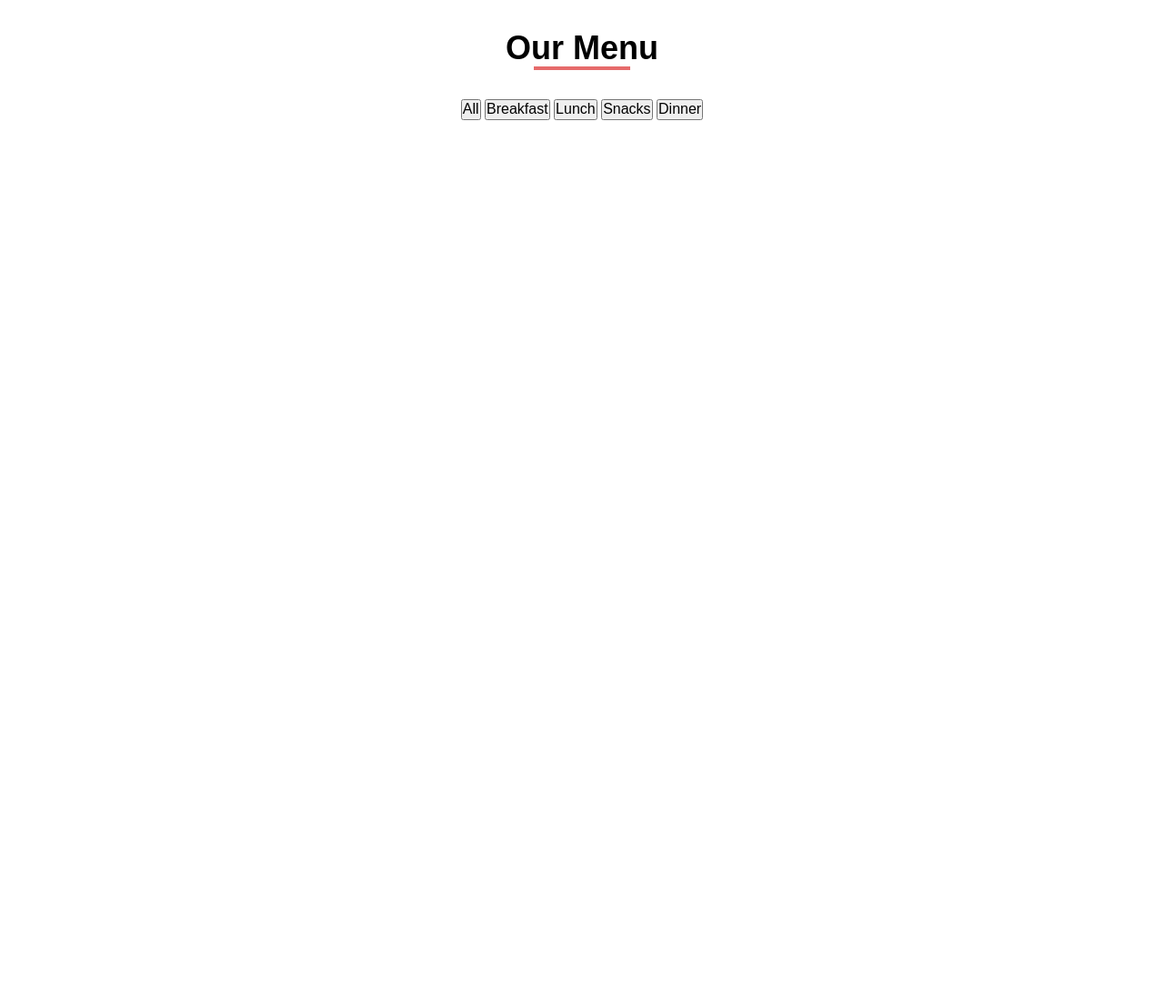
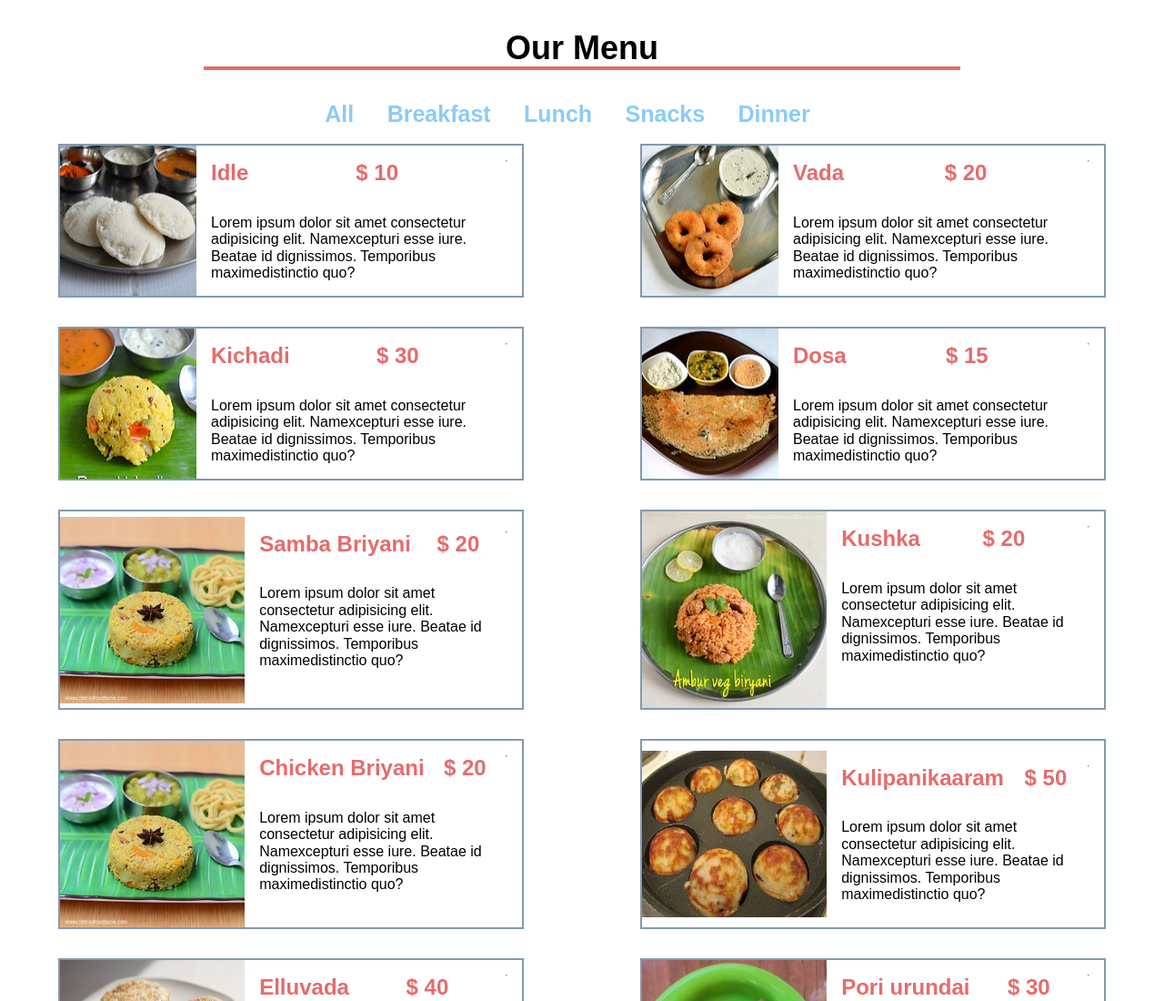
Before and after one commit to SathishSAKA26/restaurant-menu, a plain HTML site: page index.html in a window 1280 px wide. Shown: the top 1100 px of the page at 91% size. Before the commit the page ends 800 px from the top, so only its background shows below. Drawn offline with Linux system fonts and the light colour scheme; a web font is replaced by a local one.

Commit message:
one error

```diff
--- a/index.html
+++ b/index.html
@@ -35,11 +35,38 @@
       </div>
       <!-- filter button -->
       <div class="filter-btn">
-        <button>All</button>
-        <button>Breakfast</button>
-        <button>Lunch</button>
-        <button>Snacks</button>
-        <button>Dinner</button>
+        <button class="filter-btn" type="button" data-id="All">All</button>
+        <button class="filter-btn" type="button" data-id="Breakfast">
+          Breakfast
+        </button>
+        <button class="filter-btn" type="button" data-id="Lunch">Lunch</button>
+        <button class="filter-btn" type="button" data-id="Snacks">
+          Snacks
+        </button>
+        <button class="filter-btn" type="button" data-id="Dinner">
+          Dinner
+        </button>
+      </div>
+      <!-- All item  -->
+      <div class="all-item">
+        <article class="items">
+          <div class="img-container">
+            <img src="./images/breckfast-1.jpg" alt="image" class="image" />
+
+            <div class="item-info">
+              <div class="title-price">
+                <h4>Idle</h4>
+                <h4>$10.00</h4>
+                <hr />
+              </div>
+              <div class="info">
+                Lorem ipsum dolor, sit amet consectetur adipisicing elit. Nam ad
+                excepturi esse iure. Beatae, id dignissimos. Temporibus maxime
+                distinctio quo?
+              </div>
+            </div>
+          </div>
+        </article>
       </div>
     </section>
 
--- a/scripts/script.js
+++ b/scripts/script.js
@@ -0,0 +1,165 @@
+// item
+const menu = [
+  {
+    id: 1,
+    title: "Idle",
+    price: 10.0,
+    category: "breakfast",
+    image: "./images/breckfast-1.jpg",
+    desc: " Lorem ipsum dolor sit amet consectetur adipisicing elit. Namexcepturi esse iure. Beatae id dignissimos. Temporibus maximedistinctio quo?",
+  },
+  {
+    id: 2,
+    title: "Vada",
+    price: 20.0,
+    category: "breakfast",
+    image: "./images/breckfast-2.jpg",
+    desc: " Lorem ipsum dolor sit amet consectetur adipisicing elit. Namexcepturi esse iure. Beatae id dignissimos. Temporibus maximedistinctio quo?",
+  },
+  {
+    id: 3,
+    title: "Kichadi",
+    price: 30.0,
+    category: "breakfast",
+    image: "./images/breckfast-3.jpg",
+    desc: " Lorem ipsum dolor sit amet consectetur adipisicing elit. Namexcepturi esse iure. Beatae id dignissimos. Temporibus maximedistinctio quo?",
+  },
+  {
+    id: 4,
+    title: "Dosa",
+    price: 15.0,
+    category: "breakfast",
+    image: "./images/breckfast-4.jpg",
+    desc: " Lorem ipsum dolor sit amet consectetur adipisicing elit. Namexcepturi esse iure. Beatae id dignissimos. Temporibus maximedistinctio quo?",
+  },
+  {
+    id: 5,
+    title: "Samba Briyani",
+    price: 20.0,
+    category: "lunch",
+    image: "./images/lunchi-1.jpg",
+    desc: " Lorem ipsum dolor sit amet consectetur adipisicing elit. Namexcepturi esse iure. Beatae id dignissimos. Temporibus maximedistinctio quo?",
+  },
+  {
+    id: 6,
+    title: "Kushka",
+    price: 20.0,
+    category: "lunch",
+    image: "./images/lunchi-2.jpg",
+    desc: " Lorem ipsum dolor sit amet consectetur adipisicing elit. Namexcepturi esse iure. Beatae id dignissimos. Temporibus maximedistinctio quo?",
+  },
+  {
+    id: 7,
+    title: "Chicken Briyani",
+    price: 20.0,
+    category: "lunch",
+    image: "./images/lunchi-1.jpg",
+    desc: " Lorem ipsum dolor sit amet consectetur adipisicing elit. Namexcepturi esse iure. Beatae id dignissimos. Temporibus maximedistinctio quo?",
+  },
+  {
+    id: 8,
+    title: "Kulipanikaaram",
+    price: 50.0,
+    category: "snakes",
+    image: "./images/snakes.jpg",
+    desc: " Lorem ipsum dolor sit amet consectetur adipisicing elit. Namexcepturi esse iure. Beatae id dignissimos. Temporibus maximedistinctio quo?",
+  },
+  {
+    id: 9,
+    title: "Elluvada",
+    price: 40.0,
+    category: "snakes",
+    image: "./images/snakes-1.jpg",
+    desc: " Lorem ipsum dolor sit amet consectetur adipisicing elit. Namexcepturi esse iure. Beatae id dignissimos. Temporibus maximedistinctio quo?",
+  },
+  {
+    id: 10,
+    title: "Pori urundai",
+    price: 30.0,
+    category: "snakes",
+    image: "./images/snakes-3.jpg",
+    desc: " Lorem ipsum dolor sit amet consectetur adipisicing elit. Namexcepturi esse iure. Beatae id dignissimos. Temporibus maximedistinctio quo?",
+  },
+  {
+    id: 11,
+    title: "chicken pop",
+    price: 80.0,
+    category: "dinner",
+    image: "./images/dinner-1.avif",
+    desc: " Lorem ipsum dolor sit amet consectetur adipisicing elit. Namexcepturi esse iure. Beatae id dignissimos. Temporibus maximedistinctio quo?",
+  },
+  {
+    id: 12,
+    title: "chicken full",
+    price: 120.0,
+    category: "dinner",
+    image: "./images/dinner-2.avif",
+    desc: " Lorem ipsum dolor sit amet consectetur adipisicing elit. Namexcepturi esse iure. Beatae id dignissimos. Temporibus maximedistinctio quo?",
+  },
+  {
+    id: 12,
+    title: "chicken rice",
+    price: 90.0,
+    category: "dinner",
+    image: "./images/dinner-3.avif",
+    desc: " Lorem ipsum dolor sit amet consectetur adipisicing elit. Namexcepturi esse iure. Beatae id dignissimos. Temporibus maximedistinctio quo?",
+  },
+  {
+    id: 14,
+    title: "chicken leg",
+    price: 80.0,
+    category: "dinner",
+    image: "./images/dinner-4.avif",
+    desc: " Lorem ipsum dolor sit amet consectetur adipisicing elit. Namexcepturi esse iure. Beatae id dignissimos. Temporibus maximedistinctio quo?",
+  },
+];
+
+// Elements
+const menuList = document.querySelector(".all-item");
+// filter El
+const filterBtn = document.querySelectorAll(".filter-btn");
+
+// Load functions
+window.addEventListener("DOMContentLoaded", function () {
+  displayMenuItems(menu);
+});
+
+// filter items
+filterBtn.forEach(function (btn) {
+  btn.addEventListener("click", function (e) {
+    const category = e.currentTarget.dataset.id;
+    const menuCategory = menu.filter(function (menuItem) {
+      // console.log(menuItem.category);
+      if (menuItem.category === category) {
+        return menuItem;
+      }
+    });
+    // console.log(menuCategory);
+    if (category === "All") {
+      displayMenuItems(menu);
+    } else {
+      displayMenuItems(menuCategory);
+    }
+  });
+});
+
+function displayMenuItems(menuItems) {
+  let displayMenu = menuItems.map(function (item) {
+    return ` <article class="items">
+    <div class="img-container">
+      <img src=${item.image} alt=${item.title} class="image" />
+      <div class="item-info">
+        <div class="title-price">
+          <h4>${item.title}</h4>
+          <h4>$ ${item.price}</h4>
+          <hr/>
+        </div>
+        <div class="info">${item.desc}
+        </div>
+      </div>
+    </div>
+  </article>`;
+  });
+  displayMenu = displayMenu.join("");
+  menuList.innerHTML = displayMenu;
+}
--- a/styles/style.css
+++ b/styles/style.css
@@ -79,9 +79,77 @@ li {
 
 .under-line {
   border: 2px solid var(--clr-red-light);
-  margin: 0 3rem;
+  margin: 0 12rem;
 }
 
-.filter-btn {
+/* button start */
+.filter-btn button {
+  margin-right: 2rem;
+}
+
+button {
+  color: var(--clr-primary-7);
+  text-decoration: none;
+  font-size: 25px;
+  border: none;
+  background: none;
+  font-weight: 600;
+  cursor: pointer;
+}
+
+button::before {
+  margin-left: auto;
+}
+
+button::after,
+button::before {
+  content: "";
+  width: 0%;
+  height: 2px;
+  background: #f44336;
+  display: block;
+  transition: 0.5s;
+}
+
+button:hover::after,
+button:hover::before {
+  width: 100%;
+}
+/* button end */
+
+.all-item {
+  width: 100%;
+  display: flex;
+  flex-wrap: wrap;
+}
+
+.items {
+  width: 40%;
+  margin: 1rem auto;
+  display: flex;
+  align-items: center;
+  justify-content: center;
+  border: 2px solid var(--clr-grey-6);
+}
+
+.img-container {
+  display: flex;
+}
+
+.image {
+  width: 40%;
+}
+
+.title-price {
+  color: var(--clr-red-light);
+  font-size: 1.5rem;
+  padding: 1rem;
+  display: flex;
   justify-content: space-between;
 }
+
+.info {
+  width: 100%;
+  padding: 1rem;
+  text-align: start;
+}
```
